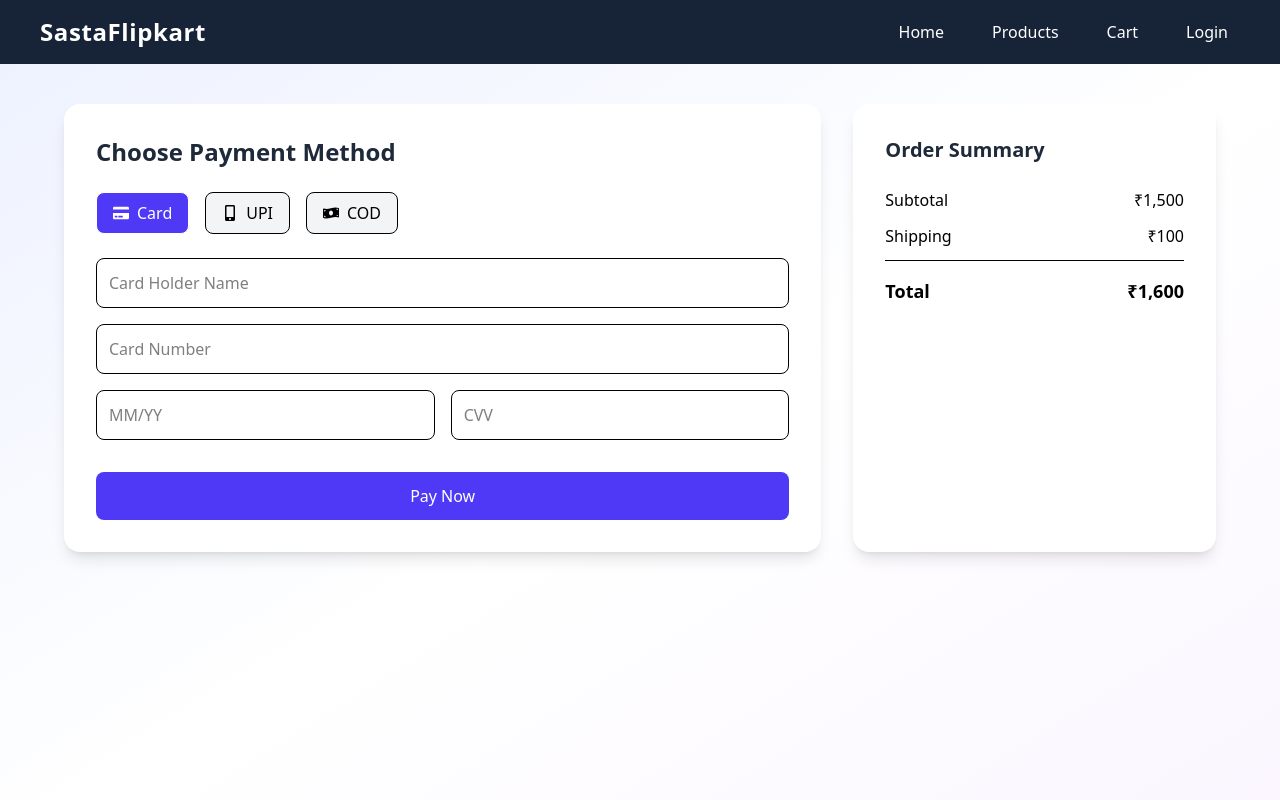
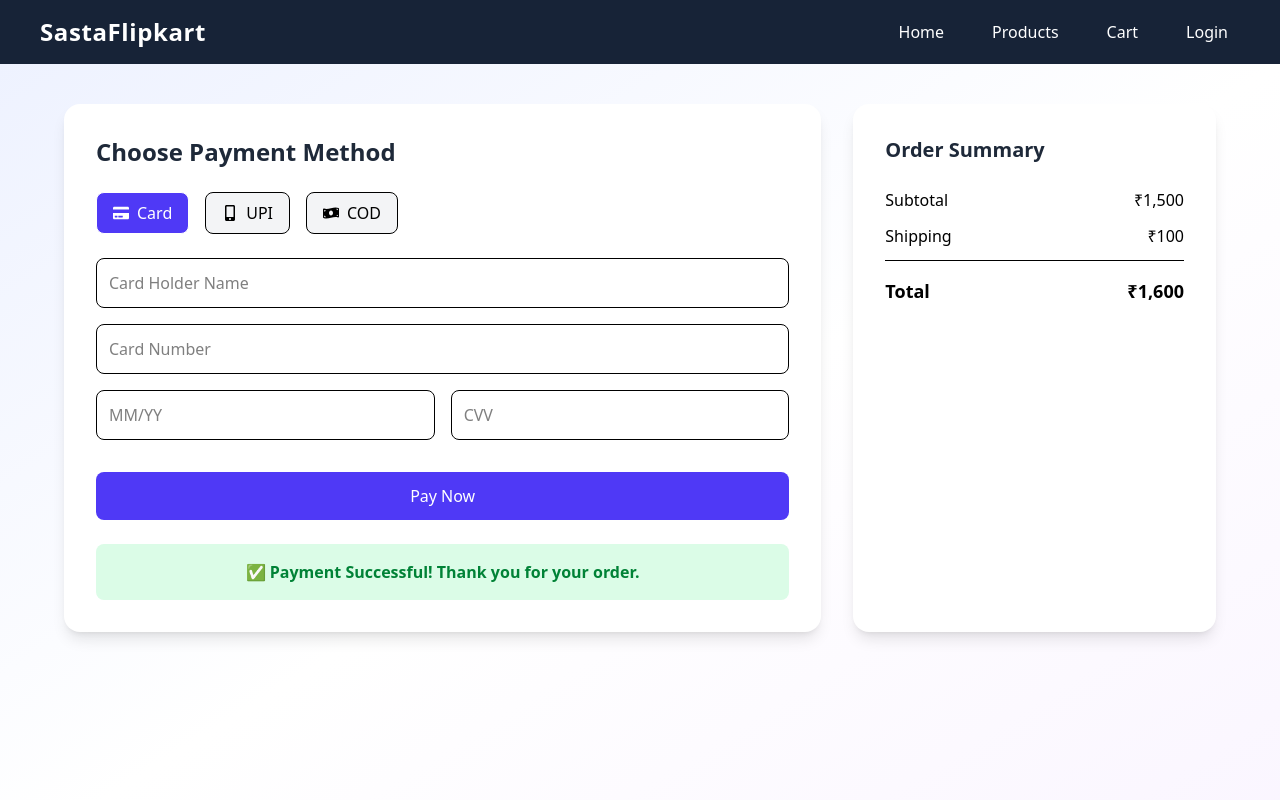
Before and after one commit to Nisita-Chandel/Flipcart-clone, a React (Vite) app in the folder frontend/: page /payments in a window 1280 px wide. Both pictures are taken after a click on the button "Pay Now". Shown: the top 800 px of the page. Built offline with nearby package versions, Linux system fonts and the light colour scheme.

Commit message:
updated code

```diff
--- a/frontend/src/pages/Payment.jsx
+++ b/frontend/src/pages/Payment.jsx
@@ -3,6 +3,17 @@ import { FaCreditCard, FaMobileAlt, FaMoneyBillWave } from "react-icons/fa";
 
 const Payment = () => {
   const [method, setMethod] = useState("card");
+  const [success, setSuccess] = useState(false);
+
+  const handlePayment = () => {
+    // You can add validation here later
+    setSuccess(true);
+
+    // Optional: Hide success message after 3 seconds
+    setTimeout(() => {
+      setSuccess(false);
+    }, 3000);
+  };
 
   return (
     <div className="min-h-screen bg-gradient-to-br from-indigo-50 via-white to-purple-50 py-10 px-6">
@@ -97,9 +108,19 @@ const Payment = () => {
           )}
 
           {/* Pay Button */}
-          <button className="w-full mt-8 bg-indigo-600 text-white py-3 rounded-lg hover:bg-indigo-700 transition">
+          <button
+            onClick={handlePayment}
+            className="w-full mt-8 bg-indigo-600 text-white py-3 rounded-lg hover:bg-indigo-700 transition"
+          >
             Pay Now
           </button>
+
+          {/* Success Message */}
+          {success && (
+            <div className="mt-6 p-4 bg-green-100 text-green-700 rounded-lg text-center font-semibold">
+              ✅ Payment Successful! Thank you for your order.
+            </div>
+          )}
         </div>
 
         {/* Order Summary */}
```
